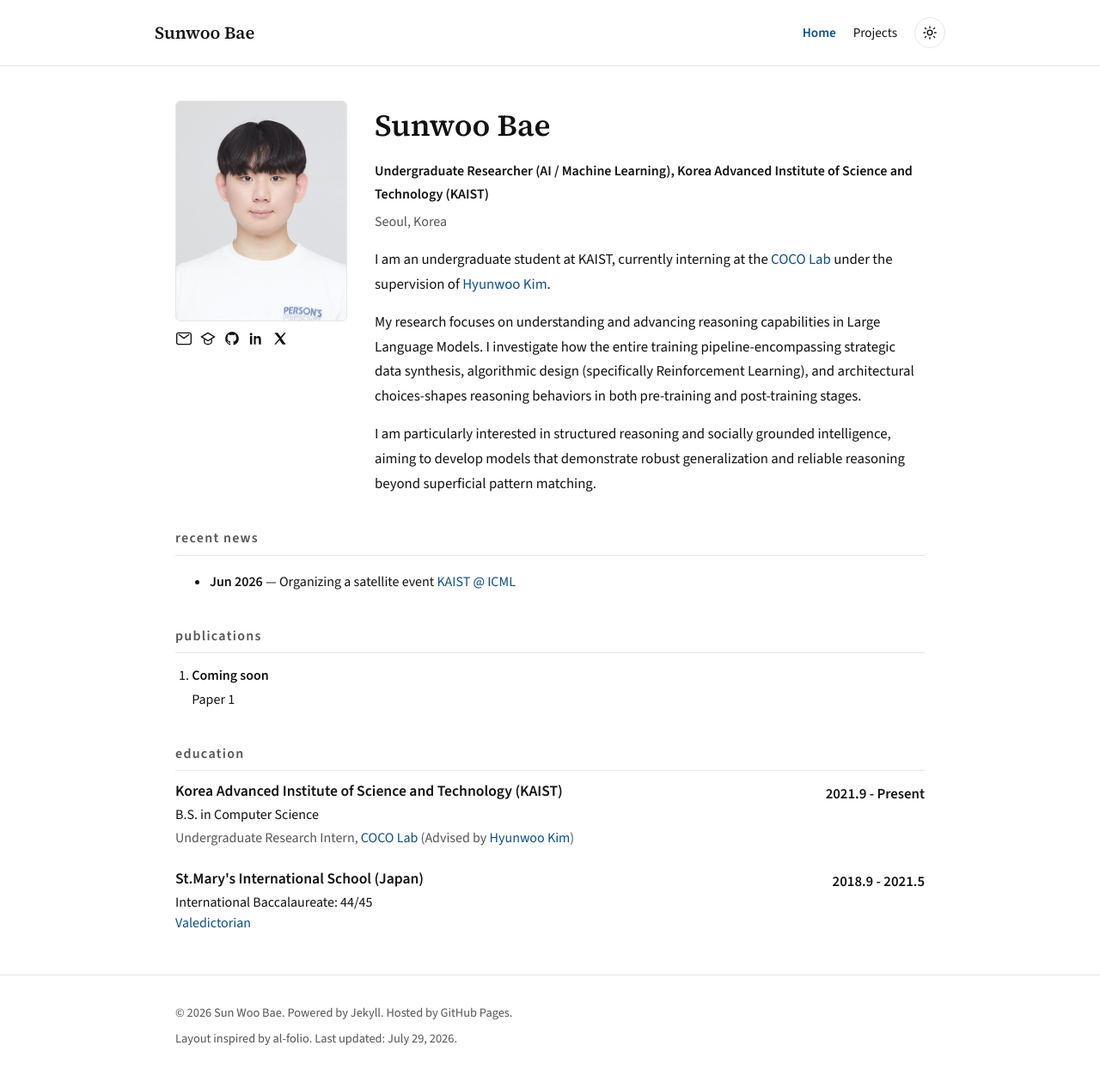
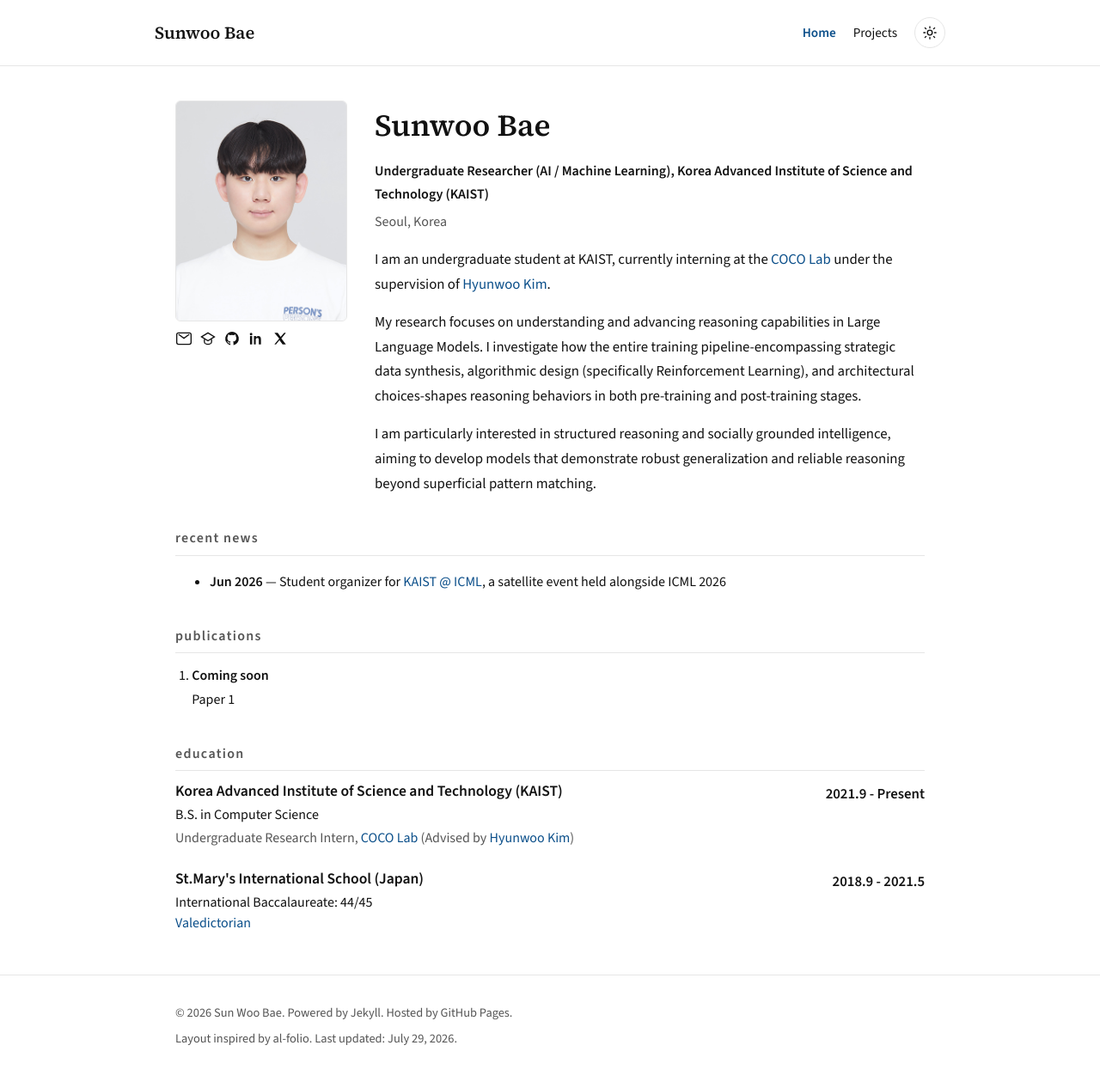
Before and after one commit to sunwoo02/sunwoo02.github.io, a Jekyll site: the page built from index.md, in a window 1280 px wide. Shown: the whole page at 86% size. Built offline with Jekyll 4.4.1, drawn with Linux system fonts in a browser that asks for light colours.

Commit message:
Refine Recent News wording for KAIST @ ICML
Co-Authored-By: Claude Haiku 4.5 <noreply@anthropic.com>

```diff
--- a/index.md
+++ b/index.md
@@ -14,7 +14,7 @@ intro: |
 
 ## Recent News
 
-- **Jun 2026** — Organizing a satellite event [KAIST @ ICML](https://kaist-icml.github.io/)
+- **Jun 2026** — Student organizer for [KAIST @ ICML](https://kaist-icml.github.io/), a satellite event held alongside ICML 2026
 
 
 ## Publications
```
